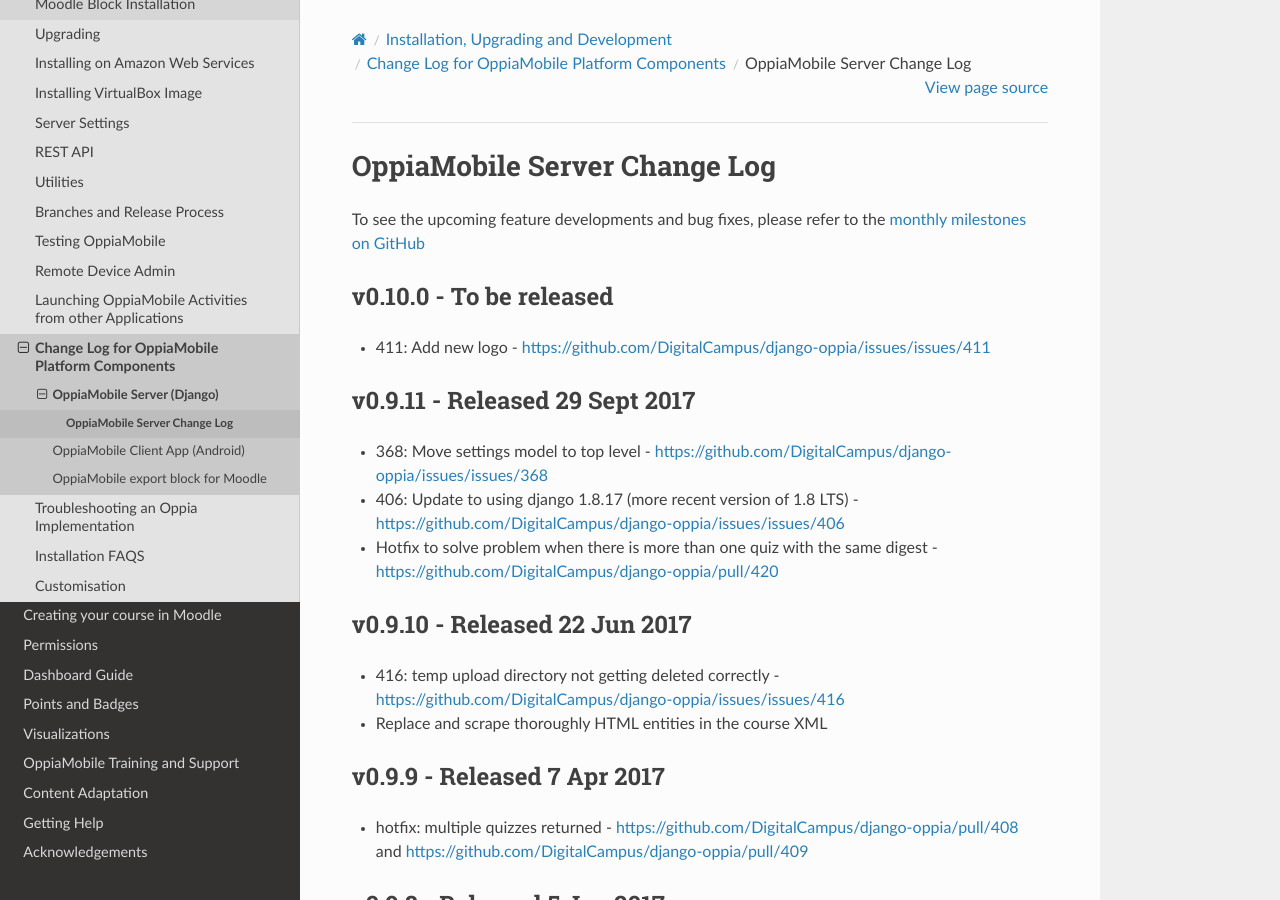
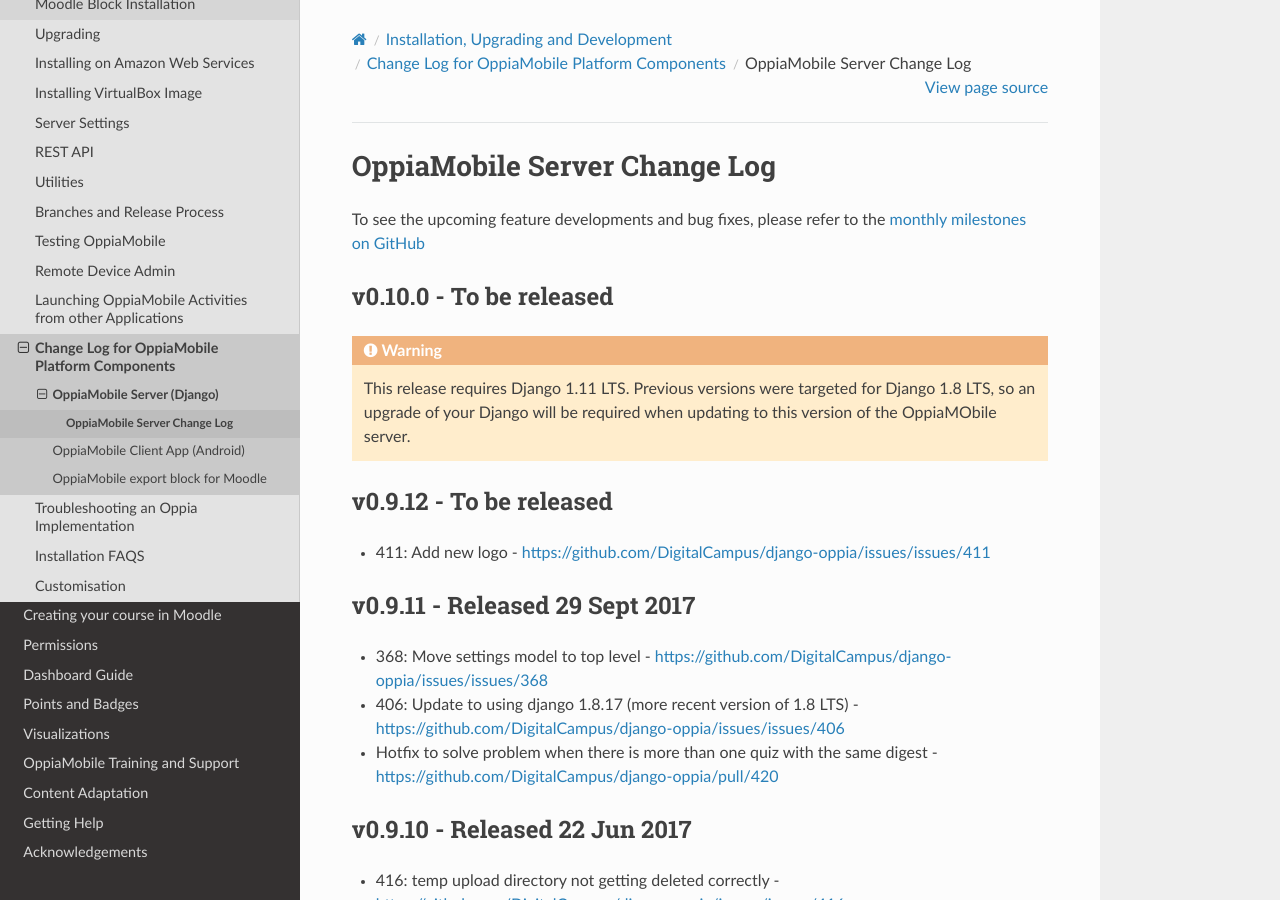
Before and after one commit to DigitalCampus/django-oppia, a Sphinx documentation site: the page built from docs/dev/changelog_server.rst, in a window 1280 px wide and 900 px high. Built offline with Sphinx 7.4.7 and the Read the Docs theme 2.0.0, drawn with Linux system fonts in a browser that asks for light colours; the version number is read from the project's files by our own code.

Commit message:
update docs

```diff
--- a/docs/dev/changelog_server.rst
+++ b/docs/dev/changelog_server.rst
@@ -8,7 +8,19 @@
 v0.10.0 - To be released
 --------------------------------
 
+.. warning::
+	This release requires Django 1.11 LTS. Previous versions were targeted for Django 1.8 LTS, so an upgrade of your
+	Django will be required when updating to this version of the OppiaMObile server.
+
+
+
+.. _serverv0.9.12:
+
+v0.9.12 - To be released
+--------------------------------
+
 * 411: Add new logo - https://github.com/DigitalCampus/django-oppia/issues/issues/411
+
 
 .. _serverv0.9.11:
 
```
